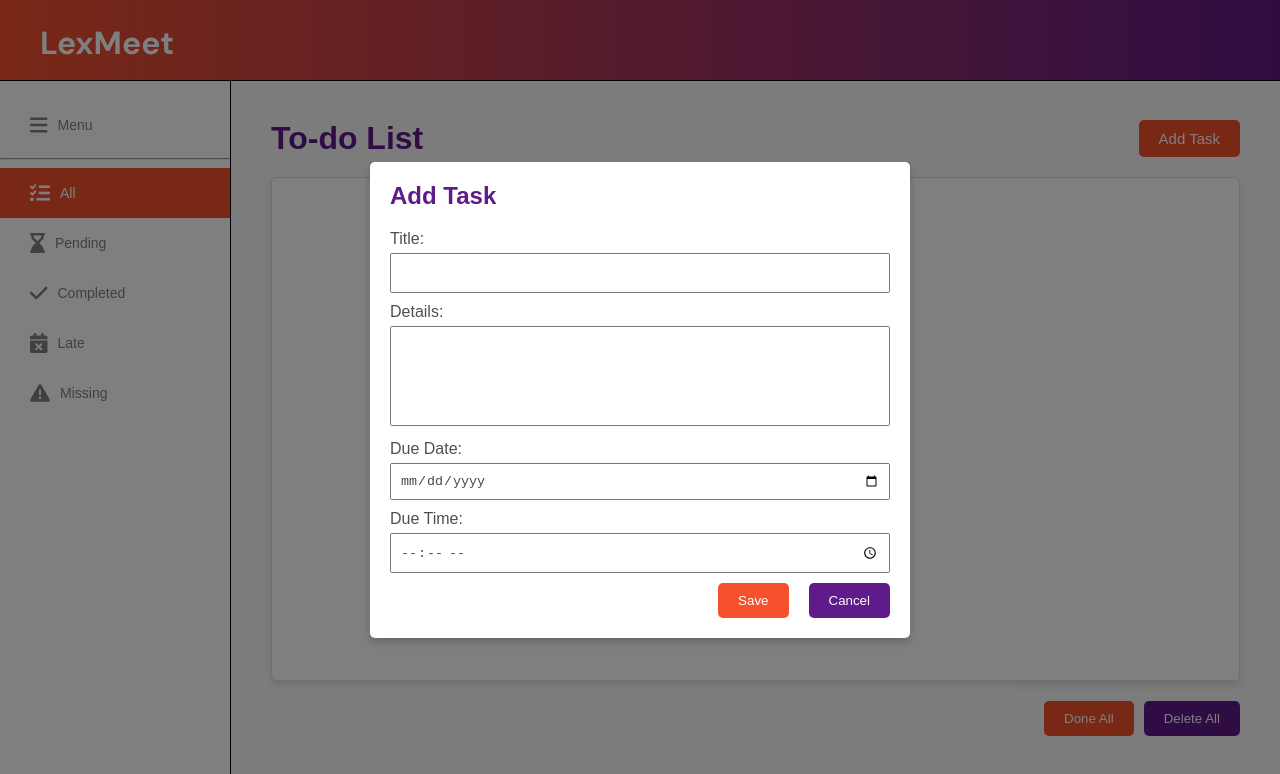
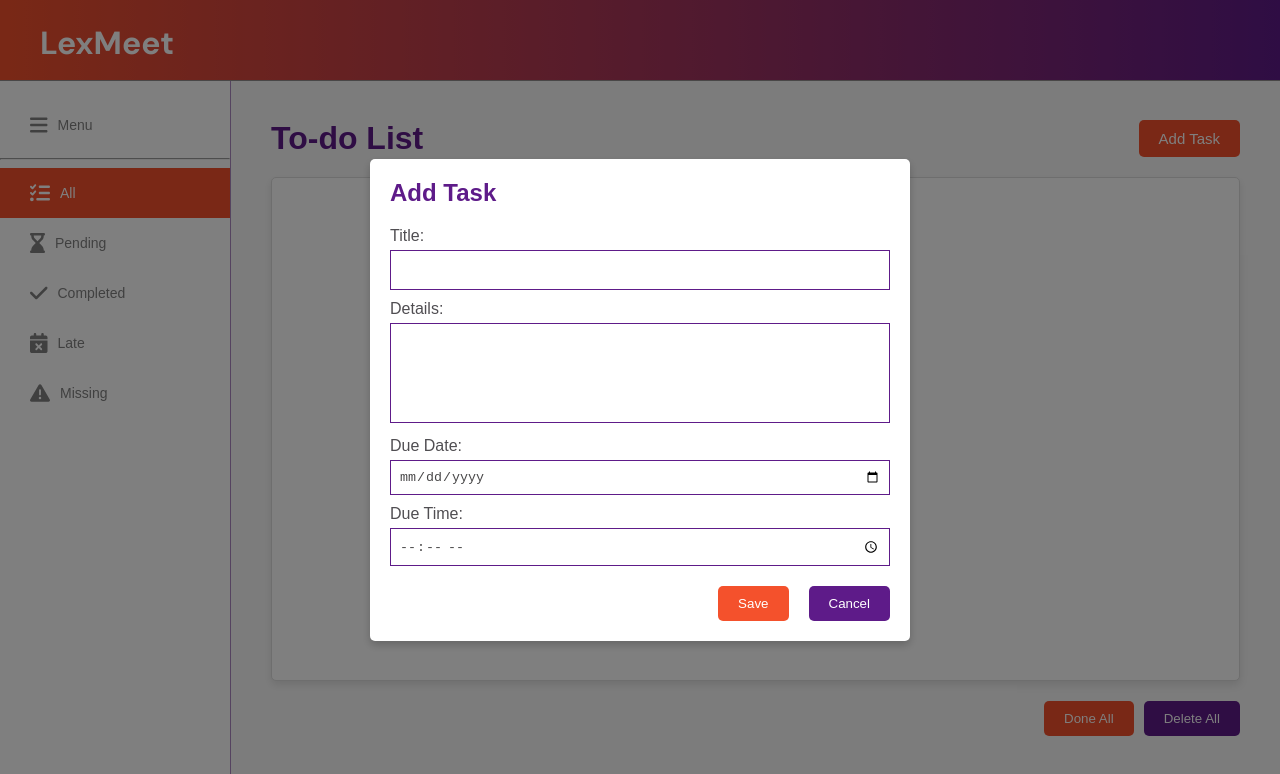
Before and after one commit to NicoleMarcellana/to-do-app, a React (Create React App) app: page / in a window 1280 px wide. Both pictures are taken after a click on the button "Add Task". Shown: the top 774 px of the page. Built offline with nearby package versions, Linux system fonts and the light colour scheme.

Commit message:
refactor: change border color

```diff
--- a/src/Components/Header/Header.css
+++ b/src/Components/Header/Header.css
@@ -7,7 +7,7 @@
     width: 100%;
     height: 10vh;
     z-index: 1000;
-    border-bottom: 1px solid black;
+    border-bottom: 1px solid rgb(147, 144, 144);
     background: linear-gradient(to right, #F4512C, #5E1B89);
     display: flex;
     align-items: center;
--- a/src/Components/Modal/AddTaskModal.css
+++ b/src/Components/Modal/AddTaskModal.css
@@ -22,7 +22,7 @@
 .modal .button-container {
     display: flex;
     justify-content: flex-end;
-    margin: 10px 0 0 0;
+    margin: 20px 0 0 0;
   }
 
 .modal h2 {
@@ -91,4 +91,13 @@ textarea,
 input[type="date"],
 input[type="time"] {
     color:#494849;
+    border: 1px solid #5E1B89;
 }
+
+input[type="text"]:focus,
+textarea:focus,
+input[type="date"]:focus,
+input[type="time"]:focus {
+  outline: none;
+  box-shadow:0 0 5px #3d125a;
+}
--- a/src/Components/SideNav/SideNav.css
+++ b/src/Components/SideNav/SideNav.css
@@ -2,7 +2,7 @@
   height: 97%;
   width: 230px;
   padding-top: 20px;
-  border-right: 1px solid black;
+  border-right: 1px solid #5f1b8985;
   background-color: white;
   transition: width 0.3s;
 }
```
